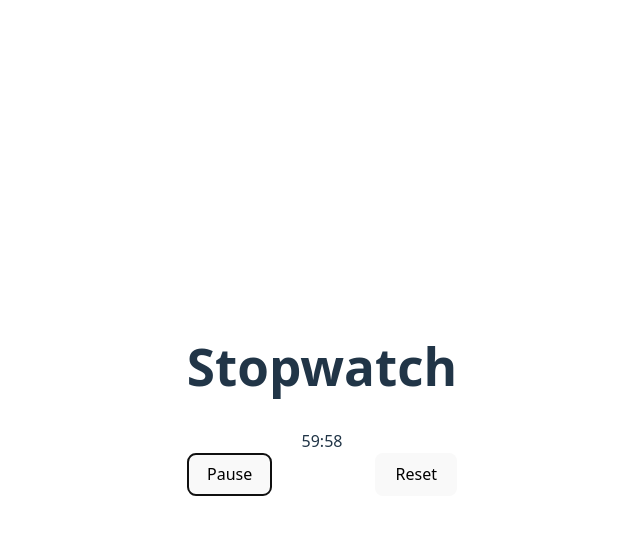
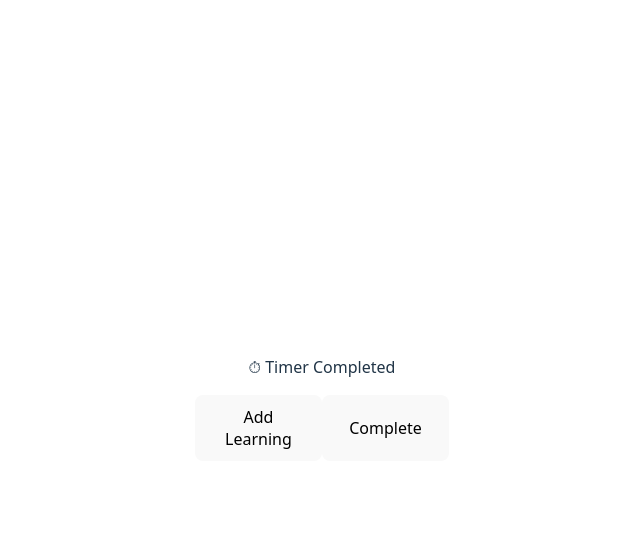
Before and after one commit to ng11tk/progress-watch, a React (Vite) app in the folder client/: page / in a window 1280 px wide. Both pictures are taken after a click on the button "Start". Shown: the top 534 px of the page, without its empty margins (318-958 px from the left). Built offline with nearby package versions, Linux system fonts and the light colour scheme.

Commit message:
feat: stopwatch for a task

```diff
--- a/client/package.json
+++ b/client/package.json
@@ -20,6 +20,7 @@
     "@types/react-dom": "^19.2.3",
     "@vitejs/plugin-react": "^5.1.1",
     "autoprefixer": "^10.4.23",
+    "daisyui": "^5.5.14",
     "eslint": "^9.39.1",
     "eslint-plugin-react-hooks": "^7.0.1",
     "eslint-plugin-react-refresh": "^0.4.24",
--- a/client/src/App.jsx
+++ b/client/src/App.jsx
@@ -1,11 +1,11 @@
-import Stopwatch from "./components/stopwatch";
+import ProgressWatch from "./components/stopwatch";
 
 export default function App() {
   return (
     <div className="min-h-screen bg-gradient-to-br from-slate-900 via-slate-800 to-black flex items-center justify-center px-4">
       <div className="w-full max-w-md">
         {/* Stopwatch */}
-        <Stopwatch />
+        <ProgressWatch />
       </div>
     </div>
   );
--- a/client/src/components/stopwatch.jsx
+++ b/client/src/components/stopwatch.jsx
@@ -1,45 +1,134 @@
+import { useState } from "react";
 import { useStopwatch } from "../hooks/useStopwatch";
 
-export default function Stopwatch() {
-  const { time, isRunning, start, pause, reset } = useStopwatch(1 * 60 * 60);
+export default function ProgressWatch() {
+  const [view, setView] = useState("RUNNING");
+  const [learning, setLearning] = useState({
+    today: "",
+    tomorrow: "",
+  });
+
+  const onFinish = () => {
+    setView("FINISHED");
+  };
+
+  const { time, isRunning, start, pause, reset } = useStopwatch(2 , onFinish);
 
   const minutes = Math.floor(time / 60);
   const seconds = time % 60;
 
+  const handleSubmitLearning = () => {
+    console.log("Learning:", learning);
+    setView("COMPLETED");
+    reset();
+  };
+
   return (
     <div className="min-h-screen flex items-center justify-center bg-slate-900">
-      <div className="bg-slate-800 text-white rounded-2xl p-8 w-80 shadow-xl">
-        <h1 className="text-xl font-semibold text-center mb-6">Stopwatch</h1>
+      <div className="bg-slate-800 text-white rounded-2xl p-8 w-96">
+        {/* ---------------- RUNNING ---------------- */}
+        {view === "RUNNING" && (
+          <>
+            <TimerUI
+              minutes={minutes}
+              seconds={seconds}
+              isRunning={isRunning}
+              start={start}
+              pause={pause}
+            />
+          </>
+        )}
 
-        <div className="text-4xl font-mono text-center mb-8">
+        {/* ---------------- FINISHED ---------------- */}
+        {view === "FINISHED" && (
+          <>
+            <p className="text-center text-green-400 mb-4">⏱ Timer Completed</p>
+            <div className="flex gap-3">
+              <button
+                onClick={() => setView("ADD_LEARNING")}
+                className="flex-1 bg-blue-500 rounded-lg py-2"
+              >
+                Add Learning
+              </button>
+              <button
+                onClick={() => setView("COMPLETED")}
+                className="flex-1 bg-green-500 rounded-lg py-2"
+              >
+                Complete
+              </button>
+            </div>
+          </>
+        )}
+
+        {/* ---------------- ADD LEARNING ---------------- */}
+        {view === "ADD_LEARNING" && (
+          <LearningForm
+            learning={learning}
+            setLearning={setLearning}
+            onSubmit={handleSubmitLearning}
+          />
+        )}
+
+        {/* ---------------- COMPLETED ---------------- */}
+        {view === "COMPLETED" && (
+          <p className="text-center text-green-400">✅ Task Completed</p>
+        )}
+      </div>
+    </div>
+  );
+}
+
+function TimerUI({ minutes, seconds, isRunning, start, pause }) {
+  return (
+    <>
+      <div className="text-4xl font-mono text-center mb-6">
         {minutes}:{seconds.toString().padStart(2, "0")}
       </div>
 
-        <div className="flex justify-between">
       {!isRunning ? (
-            <button
-              onClick={start}
-              className="px-4 py-2 rounded-lg bg-green-500 hover:bg-green-600 transition"
-            >
+        <button onClick={start} className="w-full bg-green-500 py-2 rounded-lg">
           Start
         </button>
       ) : (
         <button
           onClick={pause}
-              className="px-4 py-2 rounded-lg bg-yellow-500 hover:bg-yellow-600 transition"
+          className="w-full bg-yellow-500 py-2 rounded-lg"
         >
           Pause
         </button>
       )}
+    </>
+  );
+}
+
+function LearningForm({ learning, setLearning, onSubmit }) {
+  return (
+    <>
+      <div className="tabs tabs-box mb-4">
+        <span className="tab tab-active">Today</span>
+        <span className="tab">Tomorrow</span>
+      </div>
+
+      <textarea
+        placeholder="What did you learn today?"
+        className="w-full mb-3 p-2 rounded bg-slate-700"
+        value={learning.today}
+        onChange={(e) => setLearning({ ...learning, today: e.target.value })}
+      />
+
+      <textarea
+        placeholder="What will you do tomorrow?"
+        className="w-full mb-4 p-2 rounded bg-slate-700"
+        value={learning.tomorrow}
+        onChange={(e) => setLearning({ ...learning, tomorrow: e.target.value })}
+      />
 
       <button
-            onClick={reset}
-            className="px-4 py-2 rounded-lg bg-red-500 hover:bg-red-600 transition"
+        onClick={onSubmit}
+        className="w-full bg-green-500 py-2 rounded-lg"
       >
-            Reset
+        Submit
       </button>
-        </div>
-      </div>
-    </div>
+    </>
   );
 }
--- a/client/src/hooks/useStopwatch.js
+++ b/client/src/hooks/useStopwatch.js
@@ -1,24 +1,40 @@
 import { useEffect, useRef, useState } from "react";
 
-export function useStopwatch(startingTime) {
+export function useStopwatch(startingTime, onFinish) {
   const [time, setTime] = useState(startingTime); // seconds
   const [isRunning, setIsRunning] = useState(false);
   const intervalRef = useRef(null);
 
   useEffect(() => {
-    if (isRunning) {
-      intervalRef.current = setInterval(() => {
-        setTime((prev) => prev - 1);
-      }, 1000);
-    }
+    if (!isRunning) return;
+
+    intervalRef.current = setInterval(() => {
+      setTime((prev) => {
+        if (prev <= 1) {
+          // ⛔ stop at 0
+          clearInterval(intervalRef.current);
+          intervalRef.current = null;
+          setIsRunning(false);
+
+          // optional callback
+          if (onFinish) onFinish();
+
+          return 0;
+        }
+        return prev - 1;
+      });
+    }, 1000);
 
     return () => {
       clearInterval(intervalRef.current);
       intervalRef.current = null;
     };
-  }, [isRunning]);
+  }, [isRunning, onFinish]);
 
-  const start = () => setIsRunning(true);
+  const start = () => {
+    if (time > 0) setIsRunning(true);
+  };
+
   const pause = () => setIsRunning(false);
 
   const reset = () => {
--- a/client/src/index.css
+++ b/client/src/index.css
@@ -2,6 +2,7 @@
 @tailwind components;
 @tailwind utilities;
 
+@plugin "daisyui";
 
 :root {
   font-family: system-ui, Avenir, Helvetica, Arial, sans-serif;
```
Also changed, not shown: 1 other file (tests, documents, lock files or other folders). Lines whose indentation alone changed are shown as unchanged.
